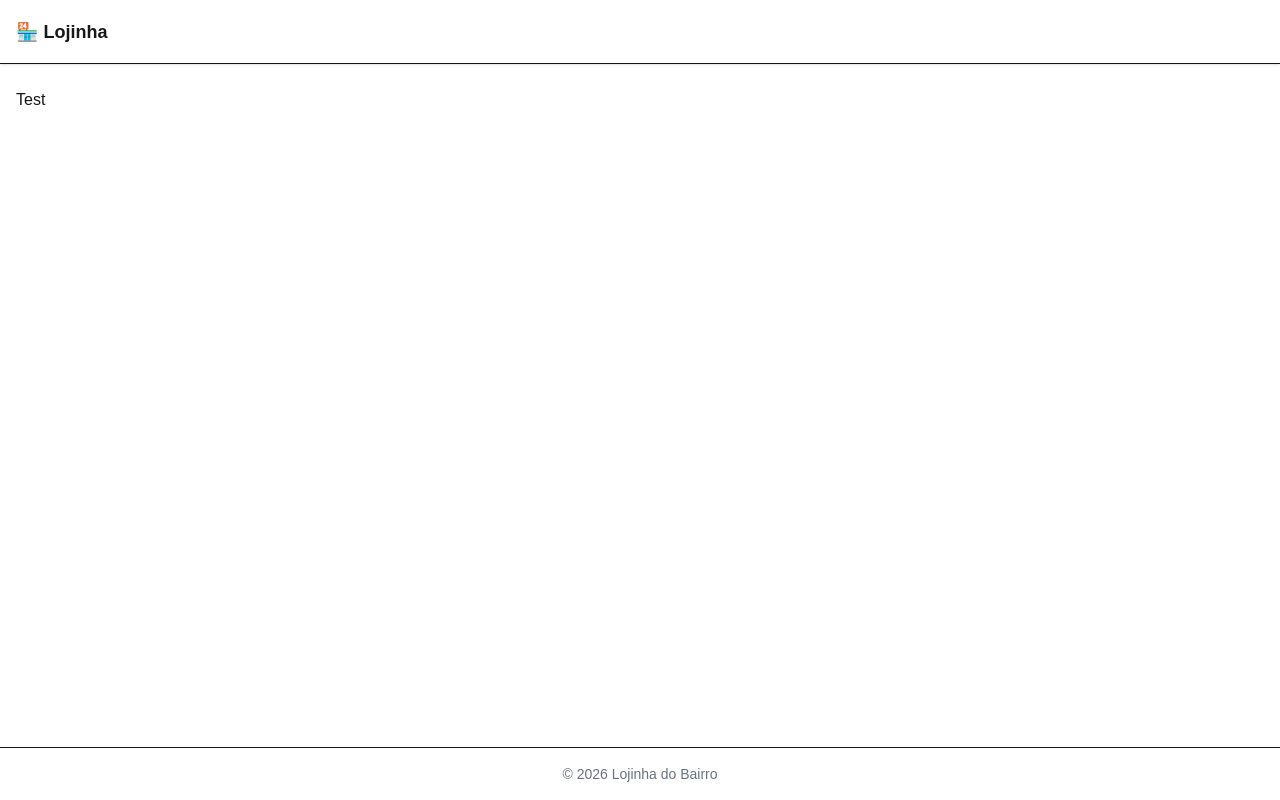
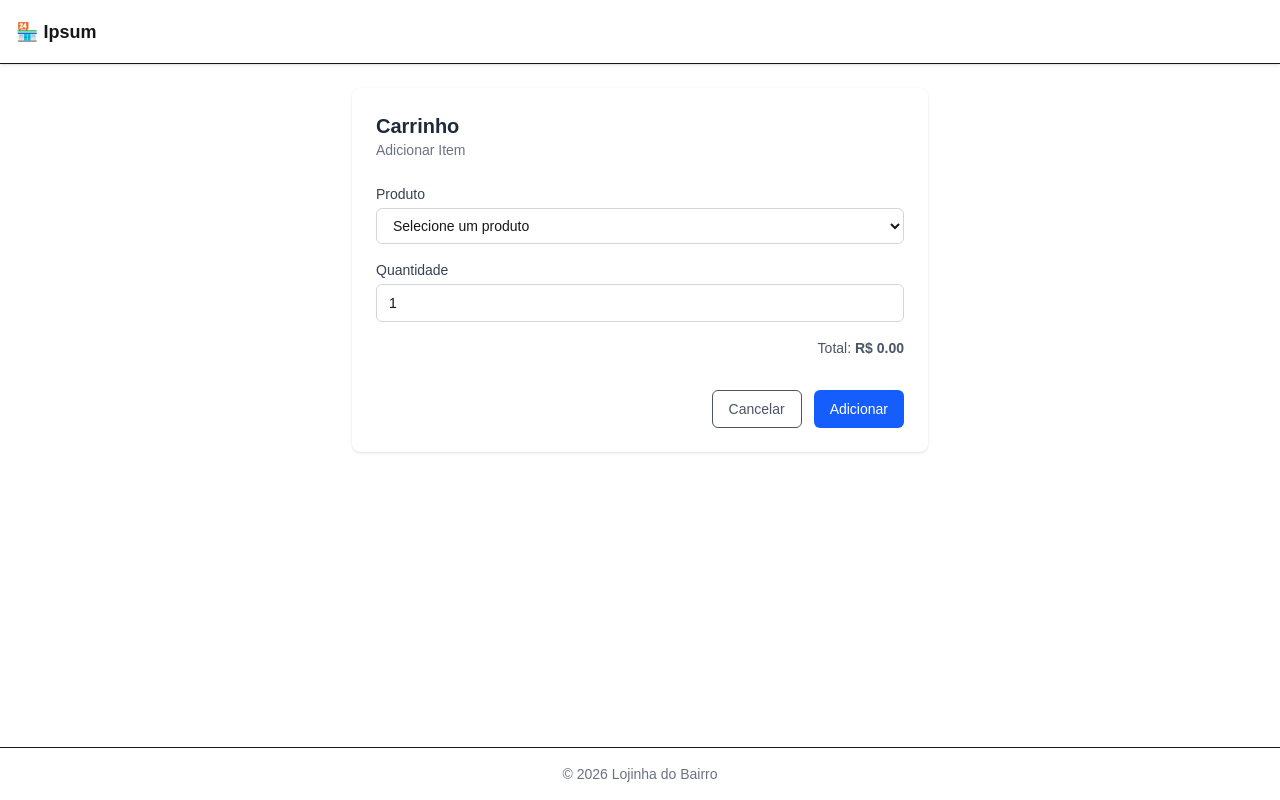
Before and after one commit to marcos-vieira-7/minishopping, a Next.js app: page /carrinho in a window 1280 px wide. Built offline with nearby package versions, Linux system fonts and the light colour scheme.

Commit message:
tela de carrinho -

```diff
--- a/app/carrinho/page.tsx
+++ b/app/carrinho/page.tsx
@@ -1,9 +1,128 @@
+"use client";
+import FormField from "@/app/components/FormField/page";
+import SelectField from "../components/SelectField/SelectField";
+import { useState } from "react";
 
+type Produto = {
+    id: string;
+    nome: string;
+    preco: number;
+};
 
 export default function Carrinho() {
 
+    //produtos (viriam da API)
+    const produtos: Produto[] = [
+        {id: "1", nome: "Paçoca", preco: 2.5},
+        {id: "2", nome: "Chips", preco: 5.0},
+        {id: "3", nome: "Pipa", preco: 3.9},
+    ];
+
+    const [carrinho, setCarrinho] = useState([]);
+    const [item, setItem] = useState({
+        produtoId: "",
+        quantidade: 1,
+        precoUnitario: 0,
+    });
+
+    function handleSubmit(e: React.FormEvent) {
+        e.preventDefault();
+        console.log(carrinho);
+    }
+
+    const total = item.precoUnitario * item.quantidade; //calulo do total do item pedido
+
+    function handleChange(e: React.ChangeEvent<HTMLInputElement | HTMLSelectElement>) {
+        const { name, value} = e.target;
+
+        if (name === "produtoId") { //produto deve-se pegar o preco tbm.
+            const produtoSelecionado = produtos.find(
+                (p) => p.id === value
+            );
+            setItem((prev) => ({
+                ...prev,
+                produtoId: value,
+                precoUnitario: produtoSelecionado ? produtoSelecionado.preco: 0,
+            }));
+
+            return;
+        }
+
+        setItem((prev) => ({
+            ...prev,
+            [name]: name === "quantidade"? Number(value) : value, //tratar tipo ao guardar value
+        }));
+    }
+
+    function adicionarAoCarrinho() {
+        console.log(item);
+        //TODO: set no carrinho.
+    }
+
+    console.log("renderizou", item);
+
     return(
-        <h1>Test</h1>
-    )
+    <section className="mx-auto max-w-xl">
+        <div className="rounded-lg bg-white p-6 shadow-sm">
+            {/* Cabeçalho */}
+            <header className="mb-6">
+            <h2 className="text-xl font-semibold text-gray-800">
+                Carrinho
+            </h2>
+            <p className="text-sm text-gray-500">
+                Adicionar Item
+            </p>
+            </header>
+
+            {/* Formulário */}
+            <form className="space-y-4" onSubmit={handleSubmit}>
+            <SelectField
+                label="Produto"
+                name="produtoId"
+                value={item.produtoId}
+                onChange={handleChange}
+                options={produtos.map((p) => ({
+                    value: p.id,
+                    label: p.nome,
+                }))}
+            />
+
+            <FormField
+                label="Quantidade"
+                name="quantidade"
+                type="number"
+                value={item.quantidade}
+                onChange={handleChange}
+                placeholder=""
+            />
+
+
+            <p className="text-right text-sm text-gray-600">
+                Total:{" "}
+                <strong>
+                    R$ {total.toFixed(2)}
+                </strong>
+            </p>
+
+            {/* Ações */}
+            <div className="flex justify-end gap-3 pt-4">
+                <button
+                type="button"
+                className="rounded-md border px-4 py-2 text-sm text-gray-600
+                            hover:bg-gray-100"
+                >
+                Cancelar
+                </button>
+
+                <button onClick={adicionarAoCarrinho}
+                    className="rounded-md bg-blue-600 px-4 py-2 text-sm
+                               font-medium text-white hover:bg-blue-700">
+                Adicionar
+                </button>
+            </div>
+            </form>
+        </div>
+    </section>
+    );
 
 }
--- a/app/components/FormField/page.tsx
+++ b/app/components/FormField/page.tsx
@@ -11,6 +11,8 @@ type FormFieldProps = {
 export default function FormField({
   label,
   name,
+  value,
+  onChange,
   type = "text",
   placeholder,
 }: FormFieldProps) {
@@ -25,7 +27,9 @@ export default function FormField({
       <input
         id={name}
         name={name}
+        value={value}
         type={type}
+        onChange={onChange}
         placeholder={placeholder}
         className="rounded-md border border-gray-300 px-3 py-2 text-sm
                    focus:border-blue-500 focus:outline-none focus:ring-1 focus:ring-blue-500"/>
--- a/app/components/Header/page.tsx
+++ b/app/components/Header/page.tsx
@@ -5,7 +5,7 @@ export default function Header() {
         <header className="h-16 border-b bg-white shadow-sm">
             <div className="mx-auto flex h-full max-w-7xl items-center px-4">
                 <h1 className="text-lg font-semibold">
-                🏪 Lojinha
+                🏪 Ipsum
                 </h1>
             </div>
         </header>
--- /dev/null
+++ b/app/components/SelectField/SelectField.tsx
@@ -0,0 +1,50 @@
+import React from "react";
+
+type Option = {
+    value: string;
+    label: string;
+};
+
+type SelectFieldProps = {
+    label: string;
+    name: string;
+    options: Option[];
+    value: string;
+    onChange: (e: React.ChangeEvent<HTMLSelectElement>) => void;
+}
+
+export default function SelectField({
+    label,
+    name,
+    options,
+    value,
+    onChange,
+}: SelectFieldProps) {
+
+    return (
+        <div className="flex flex-col gap-1">
+            <label
+                htmlFor={name}
+                className="text-sm font-medium text-gray-700">
+                {label}
+            </label>
+
+            <select
+                id={name}
+                name={name}
+                value={value}
+                onChange={onChange}
+                className="rounded-md border border-gray-300 bg-white px-3 py-2 text-sm
+                        focus:border-blue-500 focus:outline-none focus:ring-1 focus:ring-blue-500">
+                <option value="">Selecione um produto</option>
+
+                {options.map((opt) => (
+                <option key={opt.value} value={opt.value}>
+                    {opt.label}
+                </option>
+                ))}
+            </select>
+        </div>
+    );
+
+}
```
